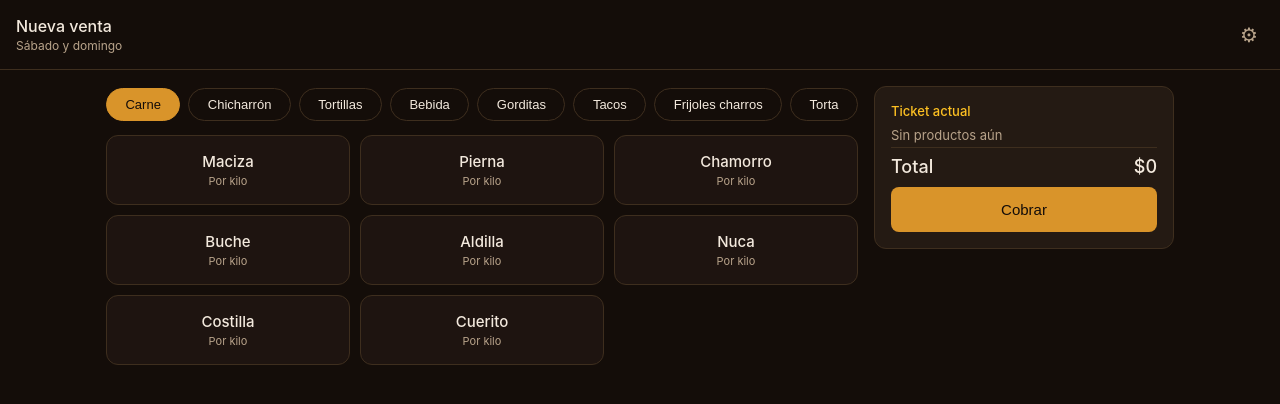
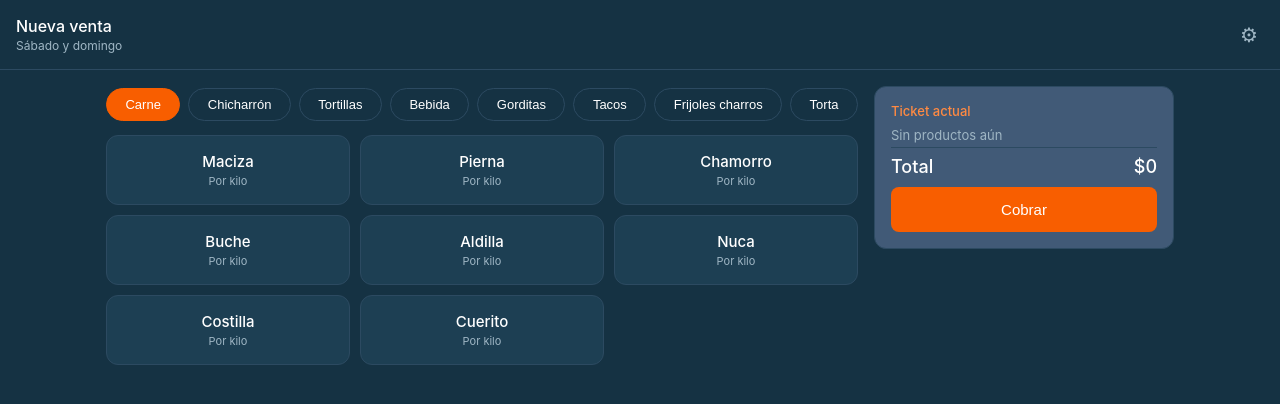
Before and after one commit to migueloted3v/carnitas-app, a plain HTML site: page index.html in a window 1280 px wide. Drawn offline with Linux system fonts and the light colour scheme.

Commit message:
Add files via upload

```diff
--- a/index.html
+++ b/index.html
@@ -8,13 +8,13 @@
 <link rel="apple-touch-icon" href="icon.png">
 <meta name="apple-mobile-web-app-capable" content="yes">
 <meta name="apple-mobile-web-app-status-bar-style" content="black-translucent">
-<meta name="theme-color" content="#140D09">
+<meta name="theme-color" content="#153243">
 <script src="https://accounts.google.com/gsi/client" async defer></script>
 <style>
   :root{
-    --bg:#140D09; --card:#1E1410; --card2:#241A13;
-    --border:#3E2E1E; --accent:#D9942A; --accent-light:#FDC022; --accent-dark:#7F5226;
-    --text:#F3E9DD; --muted:#B8A38A;
+    --bg:#153243; --card:#1D3F53; --card2:#415A77;
+    --border:#2C4A61; --accent:#F85E00; --accent-light:#FF8A42; --accent-dark:#C94900;
+    --text:#FFFFFF; --muted:#9FB6C4;
   }
   *{box-sizing:border-box}
   body{margin:0;font-family:-apple-system,Segoe UI,Roboto,sans-serif;background:var(--bg);color:var(--text)}
@@ -25,7 +25,7 @@
   #main{flex:1;min-width:0}
   .chips{display:flex;gap:8px;flex-wrap:wrap;padding:2px 0 14px}
   .chip{flex:1 1 auto;min-width:0;border:1px solid var(--border);background:transparent;border-radius:20px;padding:8px 10px;font-size:13px;color:var(--text);white-space:nowrap;text-align:center}
-  .chip.active{background:var(--accent);color:#140D09;border-color:var(--accent);font-weight:500}
+  .chip.active{background:var(--accent);color:#FFFFFF;border-color:var(--accent);font-weight:500}
   .grid{display:grid;grid-template-columns:repeat(3,1fr);gap:10px;margin-bottom:14px}
   .prod{background:var(--card);border:1px solid var(--border);border-radius:12px;padding:16px 8px;text-align:center;font-size:15px;font-weight:500}
   .prod .sub{display:block;font-size:11px;color:var(--muted);font-weight:400;margin-top:3px}
@@ -37,14 +37,14 @@
   .rowline a{color:var(--muted);text-decoration:none}
   .qtybtns{display:flex;gap:8px;margin-bottom:10px}
   .qtybtns button{flex:1;padding:11px 0;border:1px solid var(--border);background:transparent;color:var(--text);border-radius:8px;font-size:13px}
-  .qtybtns button.sel{background:var(--accent);color:#140D09;border-color:var(--accent);font-weight:500}
+  .qtybtns button.sel{background:var(--accent);color:#FFFFFF;border-color:var(--accent);font-weight:500}
   input[type=number]{width:100%;padding:11px;border:1px solid var(--border);border-radius:8px;font-size:15px;background:var(--bg);color:var(--text)}
-  .addbtn{width:100%;padding:11px;background:var(--accent);color:#140D09;border:none;border-radius:8px;font-size:14px;font-weight:500;margin-top:10px}
+  .addbtn{width:100%;padding:11px;background:var(--accent);color:#FFFFFF;border:none;border-radius:8px;font-size:14px;font-weight:500;margin-top:10px}
   #ticket{flex:0 0 300px;background:var(--card2);border:1px solid var(--border);border-radius:12px;padding:16px;position:sticky;top:76px}
   #ticket h3{font-size:13px;color:var(--accent-light);margin:0 0 8px;font-weight:500}
   #ticket .total{display:flex;justify-content:space-between;font-weight:500;font-size:18px;margin-bottom:10px;padding-top:8px;border-top:1px solid var(--border)}
   #ticket .items{max-height:110px;overflow-y:auto;font-size:13px;color:var(--muted);margin-bottom:4px}
-  #cobrar{width:100%;padding:14px;background:var(--accent);color:#140D09;border:none;border-radius:8px;font-size:15px;font-weight:500}
+  #cobrar{width:100%;padding:14px;background:var(--accent);color:#FFFFFF;border:none;border-radius:8px;font-size:15px;font-weight:500}
   .overlay{position:fixed;inset:0;background:rgba(0,0,0,.6);display:flex;align-items:flex-end;z-index:20}
   .sheet{background:var(--card2);width:100%;max-width:480px;margin:0 auto;border-radius:16px 16px 0 0;padding:20px;max-height:80vh;overflow-y:auto;border:1px solid var(--border);border-bottom:none}
   .sheet h2{font-size:16px;margin:0 0 14px;font-weight:500}
@@ -164,7 +164,7 @@ function abrirCantidad(producto){
           <button onclick="agregarKilo('${producto}',1,this)">1 kg</button>
         </div>
         <label>O gramos exactos</label>
-        <input type="number" id="gInput" placeholder="Ej. 350">
+        <input type="number" id="gInput" placeholder="Ej. 350" oninput="calcGramosPreview('${producto}')">
         <button class="addbtn" onclick="agregarGramos('${producto}')">Agregar</button>
       </div>`;
   } else if(tipo==='gramos'){
```
Also changed, not shown: icon.png, manifest.json.
